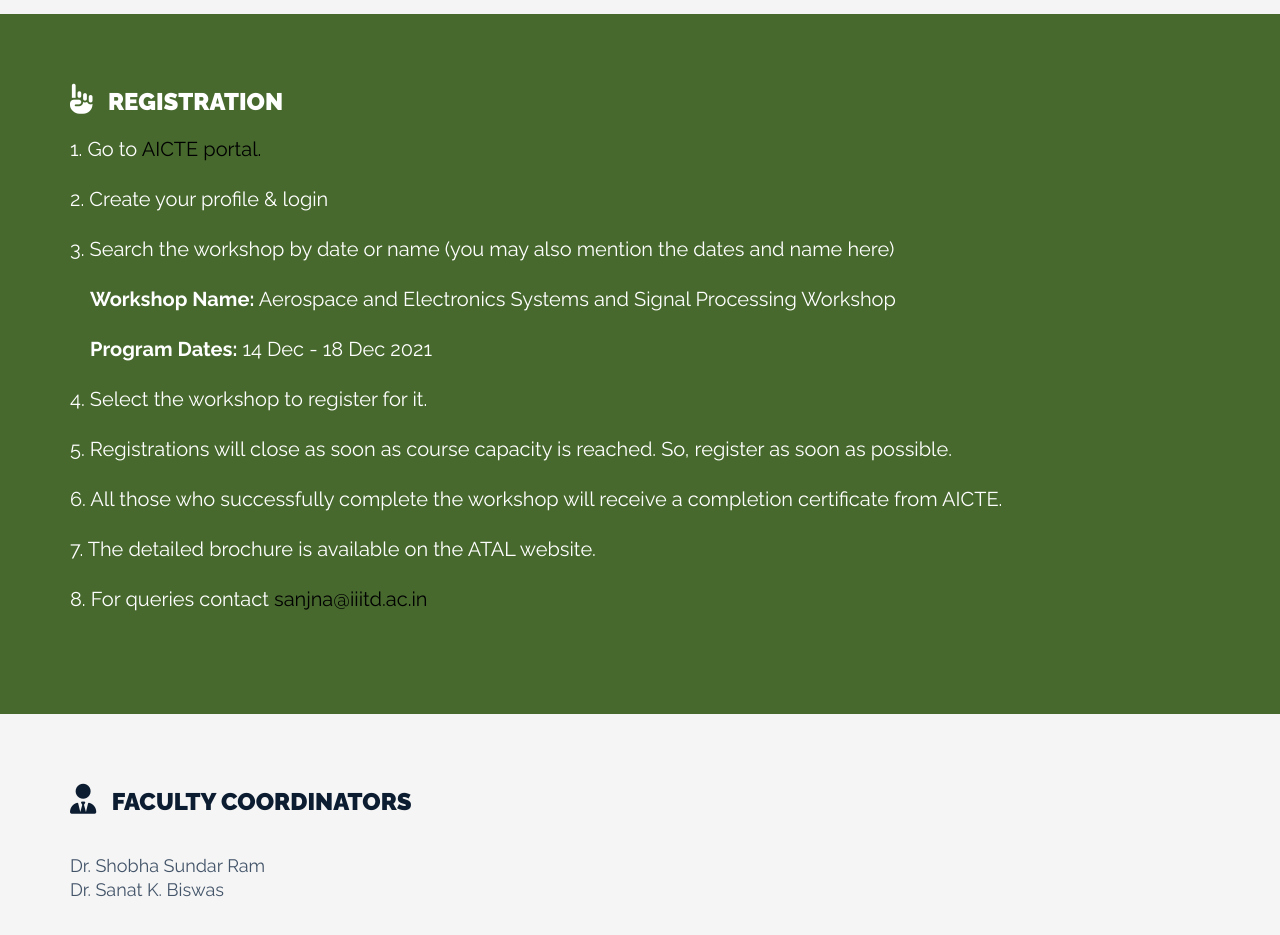
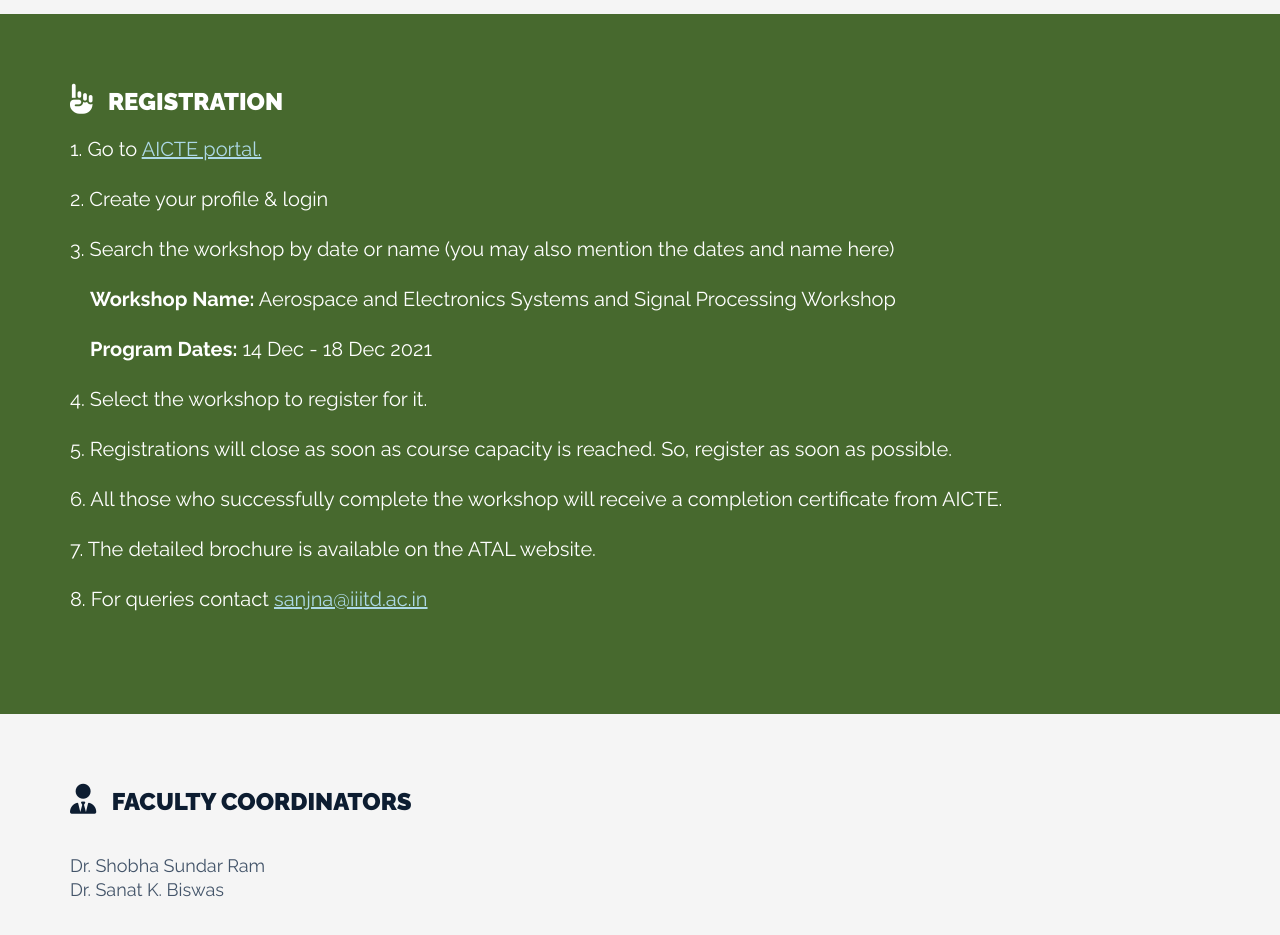
Before and after one commit to sc0rp10n-py/glowing-pancake, a plain HTML site: page index.html in a window 1280 px wide. Shown: the part 1900-2835 px from the top of the page. Drawn offline with Linux system fonts and the light colour scheme; some packages are replaced by stand-ins of ours.

Commit message:
link text decoration

```diff
--- a/index.html
+++ b/index.html
@@ -255,7 +255,7 @@
                     <ol>
                         <li class="text-li">
                             1. Go to <a href="https://www.aicte-india.org/atal" target="_blank"
-                                style="color: rgb(0, 0, 0);">AICTE portal.</a>
+                                style="color: lightblue; text-decoration: underline;">AICTE portal.</a>
                         </li>
                         <li class="text-li">
                             2. Create your profile & login
@@ -288,7 +288,7 @@
                         </li>
                         <li class="text-li">
                             8. For queries contact <a href="mailto:sanjna@iiitd.ac.in"
-                                style="color: rgb(0, 0, 0);">sanjna@iiitd.ac.in</a>
+                                style="color: lightblue; text-decoration: underline;">sanjna@iiitd.ac.in</a>
                         </li>
                     </ol>
                 </div>
```
